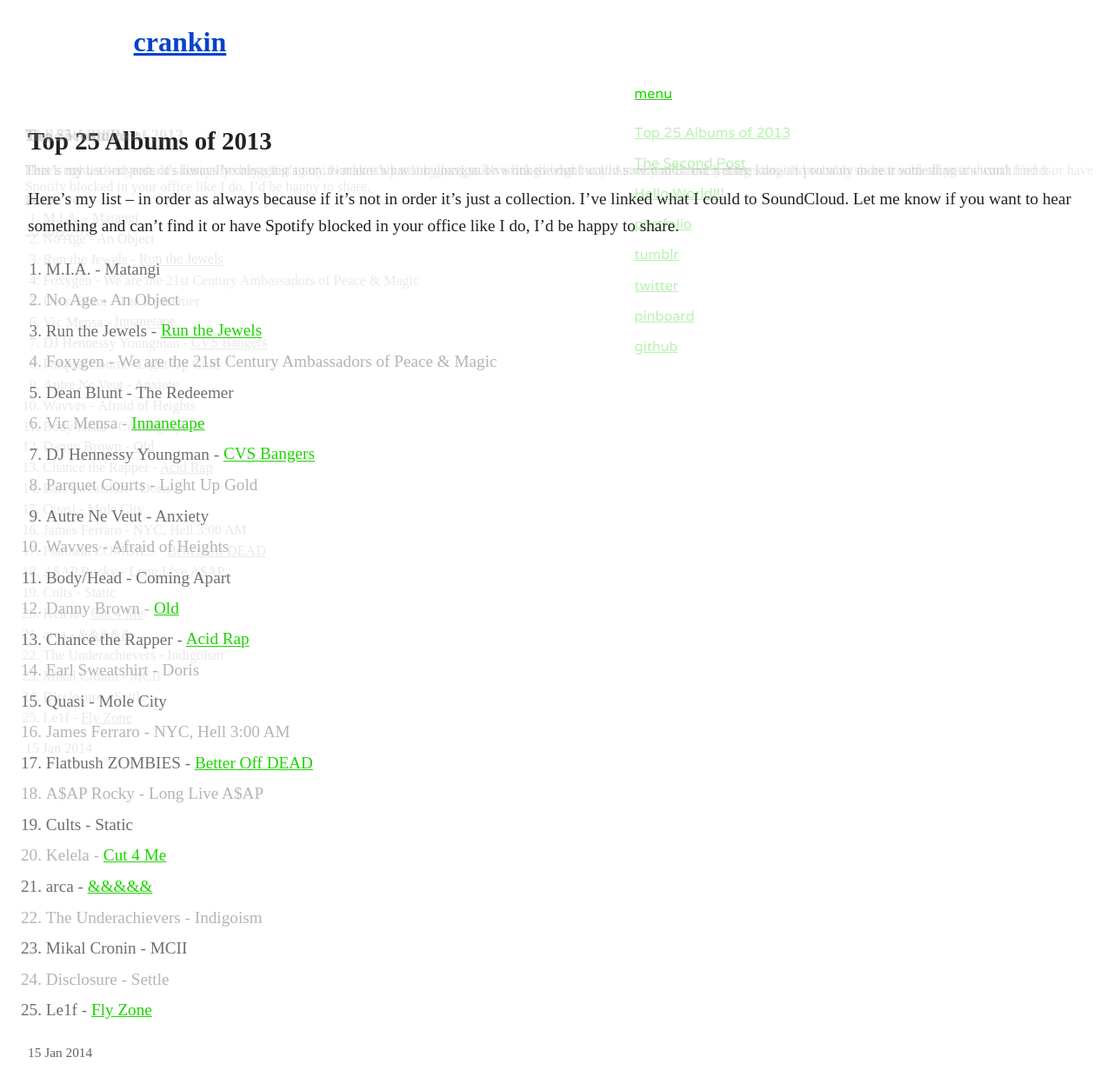
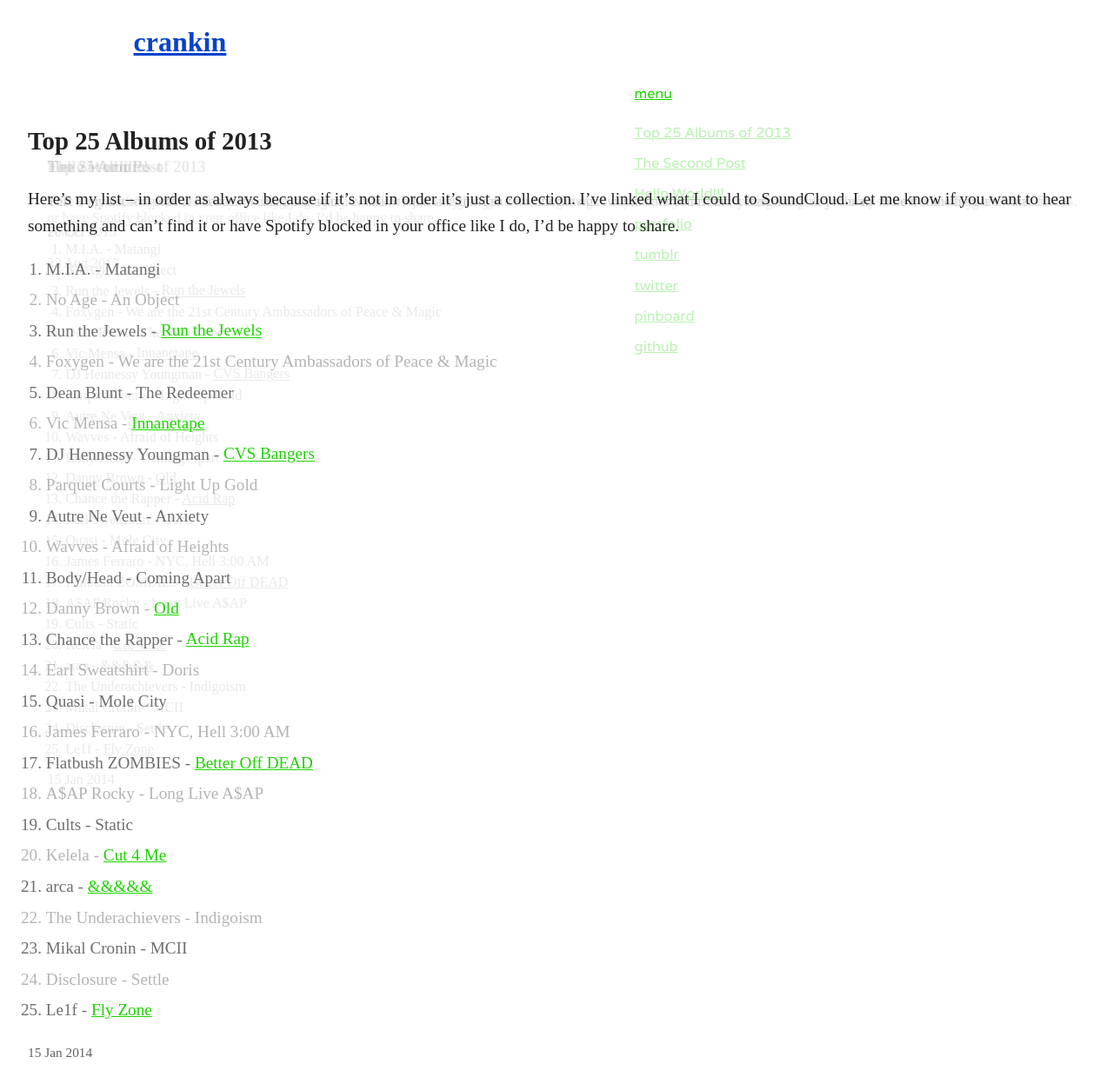
Before and after one commit to crankin/crankin.github.io, a Jekyll site: the page built from index.html, in a window 1280 px wide. Shown: the whole page at 87% size. Built offline with Jekyll 4.4.1, drawn with Linux system fonts in a browser that asks for light colours; nearby versions of some CDN libraries; some web fonts are replaced; Markdown is read by kramdown in place of the engine named in the settings.

Commit message:
styling archive section

```diff
--- a/css/main.css
+++ b/css/main.css
@@ -27,11 +27,19 @@
   position:absolute;
 }
 
-section {
+.main {
   top:8%;
   left:1%;
   width:98%;
   z-index:10;
+  position:absolute;
+}
+
+.archive {
+  top:12%;
+  left:3%;
+  width:94%;
+  z-index:7;
   position:absolute;
 }
 
```
Also changed, not shown: _layouts/post.html (+0 -7 lines).
